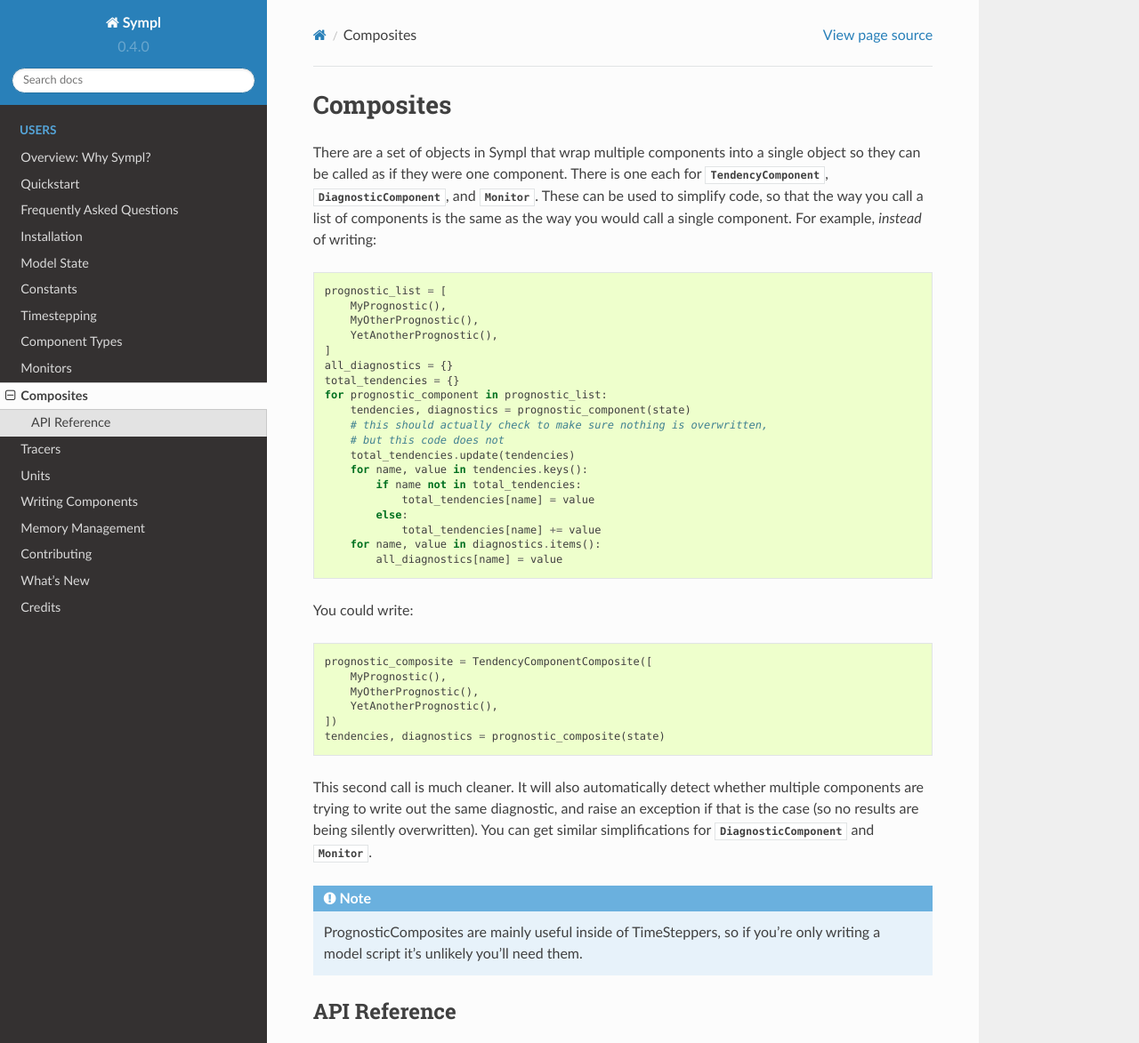
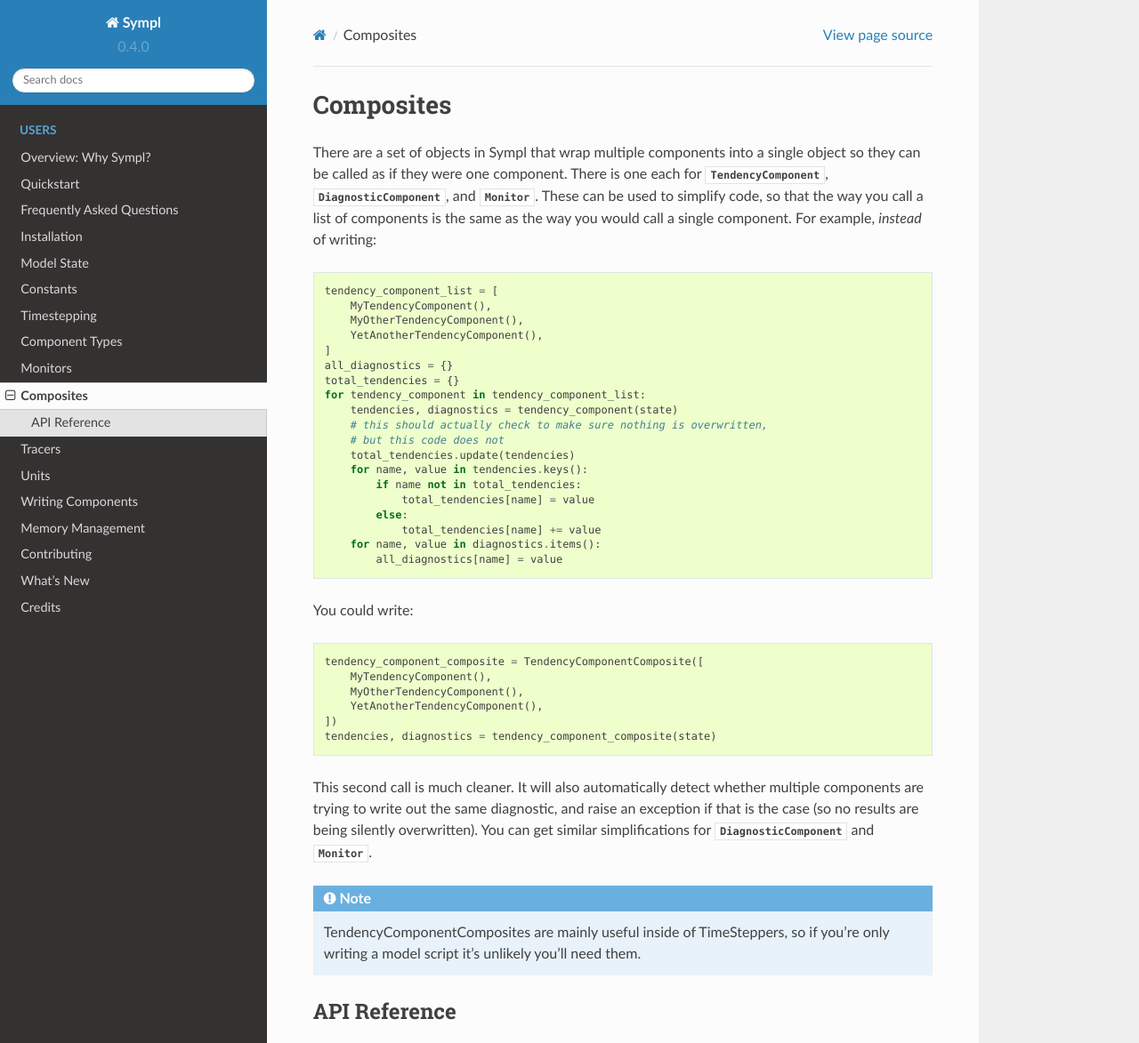
Before and after one commit to mcgibbon/sympl, a Sphinx documentation site: the page built from docs/composites.rst, in a window 1280 px wide and 1400 px high, cut to the strip 0-1173 px from the top of the window. Shown: the whole strip at 89% size. Built offline with Sphinx 7.4.7 and the Read the Docs theme 2.0.0, drawn with Linux system fonts in a browser that asks for light colours.

Commit message:
Replaced reference to Prognostic with TendencyComponent

```diff
--- a/docs/composites.rst
+++ b/docs/composites.rst
@@ -11,15 +11,15 @@ call a single component. For example, *instead* of writing:
 
 .. code-block:: python
 
-    prognostic_list = [
-        MyPrognostic(),
-        MyOtherPrognostic(),
-        YetAnotherPrognostic(),
+    tendency_component_list = [
+        MyTendencyComponent(),
+        MyOtherTendencyComponent(),
+        YetAnotherTendencyComponent(),
     ]
     all_diagnostics = {}
     total_tendencies = {}
-    for prognostic_component in prognostic_list:
-        tendencies, diagnostics = prognostic_component(state)
+    for tendency_component in tendency_component_list:
+        tendencies, diagnostics = tendency_component(state)
         # this should actually check to make sure nothing is overwritten,
         # but this code does not
         total_tendencies.update(tendencies)
@@ -35,12 +35,12 @@ You could write:
 
 .. code-block:: python
 
-    prognostic_composite = TendencyComponentComposite([
-        MyPrognostic(),
-        MyOtherPrognostic(),
-        YetAnotherPrognostic(),
+    tendency_component_composite = TendencyComponentComposite([
+        MyTendencyComponent(),
+        MyOtherTendencyComponent(),
+        YetAnotherTendencyComponent(),
     ])
-    tendencies, diagnostics = prognostic_composite(state)
+    tendencies, diagnostics = tendency_component_composite(state)
 
 This second call is much cleaner. It will also automatically detect whether
 multiple components are trying to write out the same diagnostic, and raise
@@ -48,7 +48,7 @@ an exception if that is the case (so no results are being silently
 overwritten). You can get similar simplifications for
 :py:class:`~sympl.DiagnosticComponent` and :py:class:`~sympl.Monitor`.
 
-.. note:: PrognosticComposites are mainly useful inside of TimeSteppers, so
+.. note:: TendencyComponentComposites are mainly useful inside of TimeSteppers, so
           if you're only writing a model script it's unlikely you'll need them.
 
 API Reference
```
